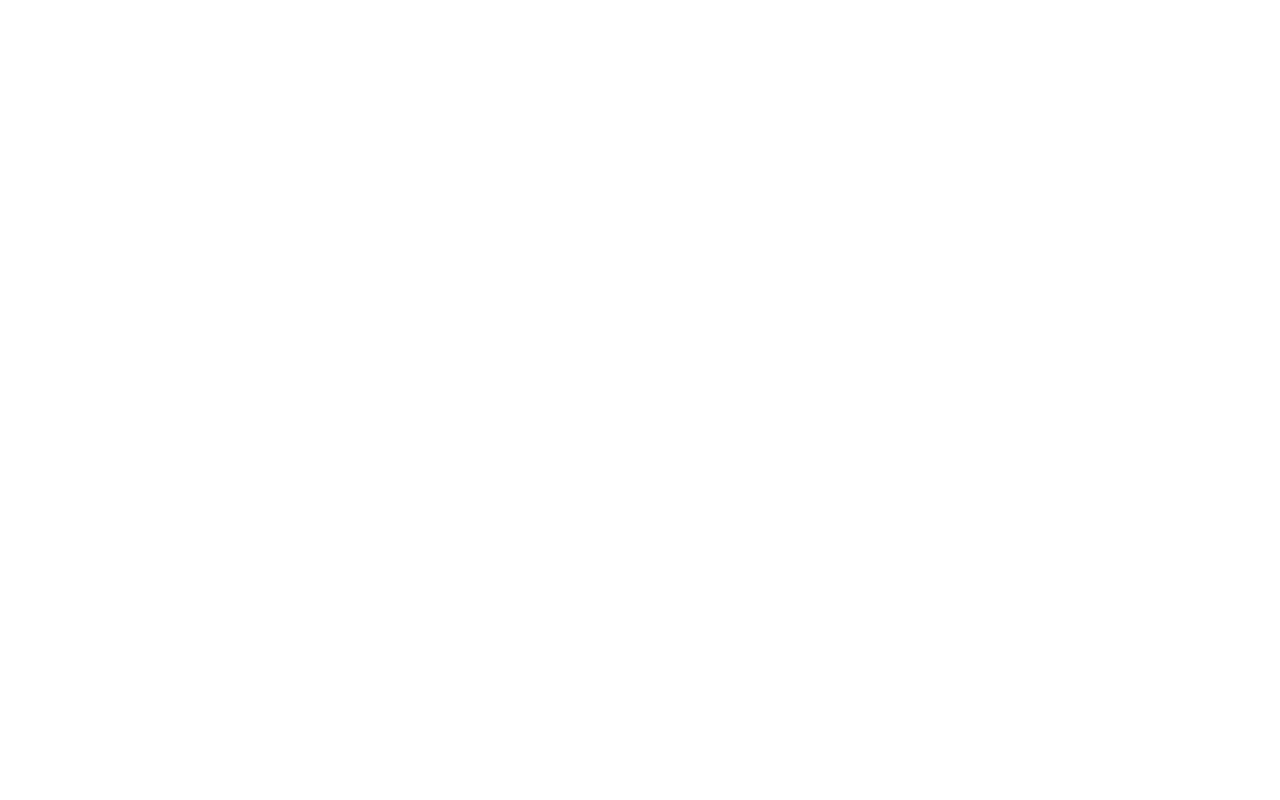
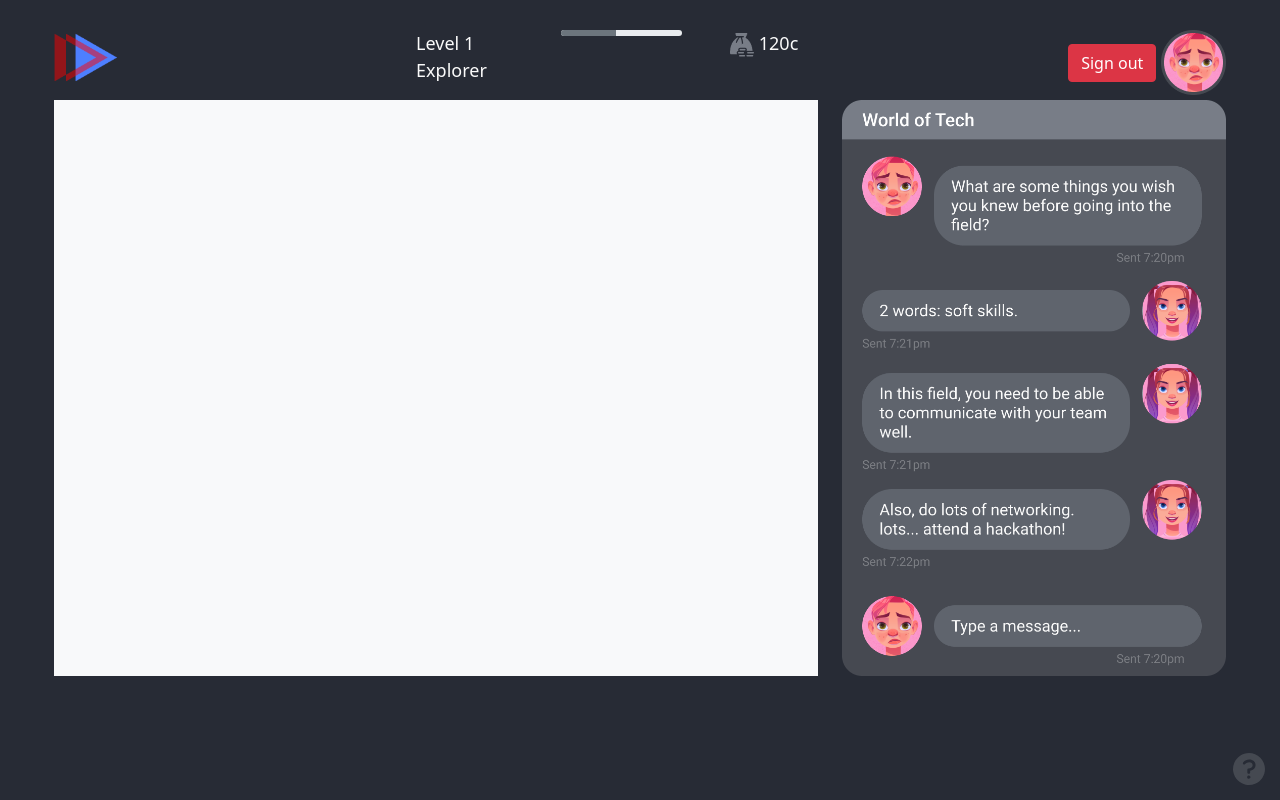
Before and after one commit to toastmod/hackit-alberta-2021, a website: page html/game.html in a window 1280 px wide. Drawn offline with nearby package versions, Linux system fonts and the light colour scheme.

Commit message:
add game.html skeleton. add ids to buttons, add imgs

```diff
--- a/SCSS/styles.scss
+++ b/SCSS/styles.scss
@@ -5,10 +5,22 @@ body {
   color: #fafafa;
   background-color: #272b35;
   font-size: 18px;
-  margin: 0px 3em;
+  margin: 30px 3em;
 }
 
 .button {
   background-color: #4D7FFF;
   border-radius: 5px;
 }
+
+#gameCanvas {
+  height: 100%;
+  // max-width: 200vw;
+}
+
+#help-btn {
+  // right: 10px;
+  position: fixed;
+  right: 15px;
+  bottom: 15px;
+}
--- a/html/game.html
+++ b/html/game.html
@@ -0,0 +1,116 @@
+<!DOCTYPE html>
+<html lang="en">
+
+<head>
+    <meta charset="UTF-8">
+    <meta http-equiv="X-UA-Compatible" content="IE=edge">
+    <meta name="viewport" content="width=720, initial-scale=1.0">
+    <title>Document</title>
+
+    <!-- Bootstrap 5.0 -->
+    <link href="https://cdn.jsdelivr.net/npm/bootstrap@5.0.2/dist/css/bootstrap.min.css" rel="stylesheet"
+        integrity="sha384-EVSTQN3/azprG1Anm3QDgpJLIm9Nao0Yz1ztcQTwFspd3yD65VohhpuuCOmLASjC" crossorigin="anonymous">
+
+    <!-- CSS -->
+    <link rel="stylesheet" href="/CSS/styles.css">
+
+    <!-- Favicon -->
+    <link rel="icon" type="image/x-icon" href="/imgs/logo.png">
+</head>
+
+<body>
+    <div class="fluid-container">
+        <div class="row">
+            <div class="col">
+                <div class="fluid-container">
+                    <div class="row">
+                        <!-- Status Bar -->
+                        <div class="col">
+                            <div class="fluid-container">
+                                <div class="row">
+                                    <!-- Logo -->
+                                    <div class="col">
+                                        <a href="./intro.html"><img src="/imgs/logo.png" width="20%" alt="logo.png"></a>
+                                    </div>
+
+                                    <!-- Status bar -->
+                                    <div class="col">
+                                        <!-- Level -->
+                                        <div class="container">
+                                            <div class="row">
+                                                <div class="col">
+                                                    <!-- Level text -->
+                                                    <p>Level <span id="user-level">1</span> Explorer</p>
+                                                </div>
+
+                                                <div class="col">
+                                                    <!-- Level progress bar -->
+                                                    <div class="progress" style="height: 6px;">
+                                                        <div id="user-xp" class="progress-bar bg-secondary"
+                                                            role="progressbar" style="width: 45%;" aria-valuenow="50"
+                                                            aria-valuemin="0" aria-valuemax="100"></div>
+                                                    </div>
+                                                </div>
+
+                                            </div>
+                                        </div>
+                                    </div>
+
+
+                                    <div class="col">
+                                        <!-- Number of coins -->
+                                        <p>
+                                            <img src="/imgs/coinbag.png" alt="pouch of coins">
+                                            <span id="user-coins">120</span>c
+                                        </p>
+                                    </div>
+
+                                </div>
+
+
+
+                            </div>
+                        </div>
+
+                        <!-- Signout and profile -->
+                        <div class="col-auto">
+                            <button id="signout-btn" type="submit" class="btn btn-danger">Sign out</button>
+                            <img src="/imgs/avatar1.png" alt="">
+                        </div>
+
+                    </div>
+
+                </div>
+
+                <!-- CANVAS and Chatbox row -->
+                <div class="row">
+                    <!-- Game Canvas -->
+                    <div class="col" style="width: 100%;">
+                        <div id="gameCanvas" class="col bg-light">
+                        </div>
+                    </div>
+
+                    <div class="col-auto">
+                        <!-- Chatbox Image -->
+                        <img src="/imgs/chatbox.png" alt="" style="max-width: 30vw;">
+                    </div>
+                </div>
+
+            </div>
+        </div>
+
+        <!-- Floating Help button at bottom -->
+        <img src="/imgs/help.svg" alt="help button" id="help-btn">
+    </div>
+
+
+    <!-- Bootsrap 5.0 Javascripts -->
+    <script src="https://cdn.jsdelivr.net/npm/@popperjs/core@2.9.2/dist/umd/popper.min.js"
+        integrity="sha384-IQsoLXl5PILFhosVNubq5LC7Qb9DXgDA9i+tQ8Zj3iwWAwPtgFTxbJ8NT4GN1R8p" crossorigin="anonymous">
+    </script>
+    <script src="https://cdn.jsdelivr.net/npm/bootstrap@5.0.2/dist/js/bootstrap.min.js"
+        integrity="sha384-cVKIPhGWiC2Al4u+LWgxfKTRIcfu0JTxR+EQDz/bgldoEyl4H0zUF0QKbrJ0EcQF" crossorigin="anonymous">
+    </script>
+</body>
+
+</html>
```
Also changed, not shown: html/intro.html (+1 -1 lines), html/login.html (+1 -1 lines), html/signup.html (+1 -1 lines), CSS/styles.css, imgs/avatar1.png (added), imgs/chatbox.png (added), imgs/coinbag.png (added), imgs/coinbag.svg (added), imgs/help.svg (added), 1 other file.
